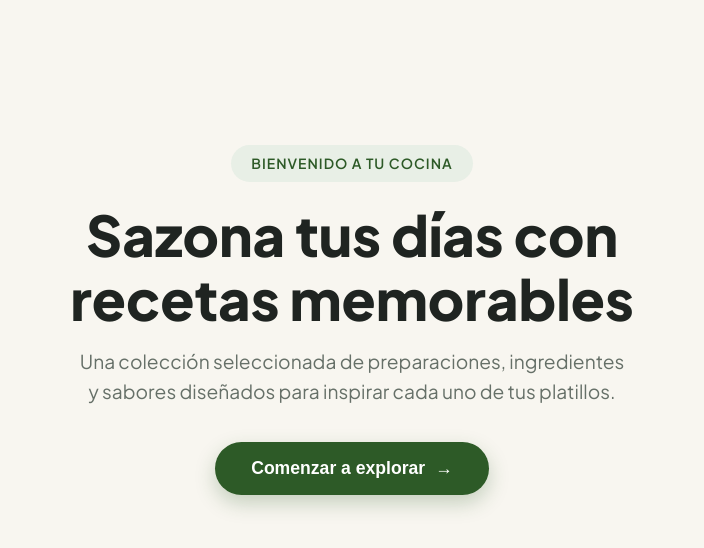
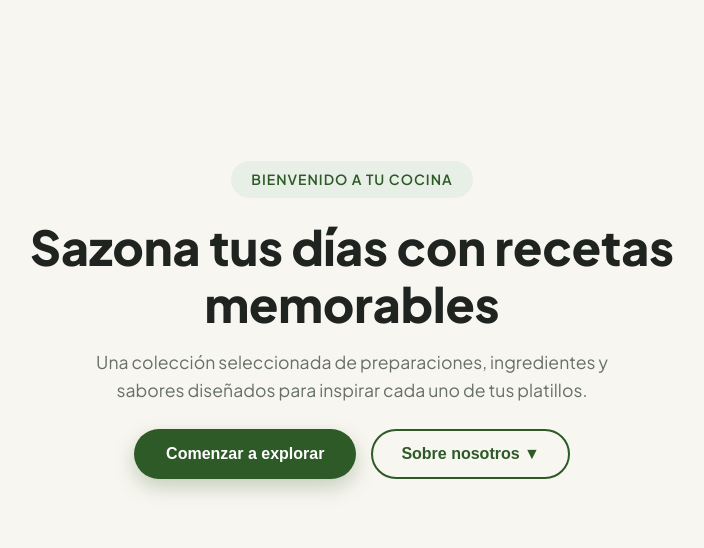
Before and after one commit to sebastianmardonesccp/recetario-app, a React (Vite) app: page / in a window 1280 px wide. Shown: the top 548 px of the page, without its empty margins (288-992 px from the left). Built offline with nearby package versions, Linux system fonts and the light colour scheme.

Commit message:
Agregar boton sobre nosotros con animacion de deslizamiento en bienvenida

```diff
--- a/src/App.jsx
+++ b/src/App.jsx
@@ -6,6 +6,7 @@ import ModalDetalle from './components/ModalDetalle';
 import recetasIniciales from './data/recetas.json';
 
 export default function App() {
+  // ¡Asegúrate de que empiece en true!
   const [mostrarBienvenida, setMostrarBienvenida] = useState(true);
   const [recetas, setRecetas] = useState([]);
   const [busqueda, setBusqueda] = useState('');
@@ -56,13 +57,13 @@ export default function App() {
     return coincideBusqueda && coincideCategoria && coincideFavorito;
   });
 
+  // Renderizado condicional: Muestra la pantalla inicial
   if (mostrarBienvenida) {
     return <Bienvenida enComenzar={() => setMostrarBienvenida(false)} />;
   }
 
   return (
     <div className="layout-contenedor">
-      {/* Menú Lateral / Sidebar */}
       <aside className="sidebar">
         <div className="sidebar-header">
           <span className="badge">RECETARIO</span>
@@ -89,7 +90,6 @@ export default function App() {
         </div>
       </aside>
 
-      {/* Área Principal de Contenido */}
       <main className="contenido-principal">
         <header className="header-principal">
           <h1>{soloFavoritos ? 'Mis Recetas Guardadas' : 'Colección Gastronómica'}</h1>
--- a/src/components/Bienvenida.jsx
+++ b/src/components/Bienvenida.jsx
@@ -1,14 +1,7 @@
 import React, { useState } from 'react';
 
 export default function Bienvenida({ enComenzar }) {
-  const [saliendo, setSaliendo] = useState(false);
-
-  const manejarClick = () => {
-    setSaliendo(true);
-    setTimeout(() => {
-      enComenzar();
-    }, 400); // Tiempo para completar la animación de salida
-  };
+  const [mostrarSobreNosotros, setMostrarSobreNosotros] = useState(false);
 
   return (
     <div style={{
@@ -18,10 +11,7 @@ export default function Bienvenida({ enComenzar }) {
       alignItems: 'center',
       minHeight: '80vh',
       textAlign: 'center',
-      padding: '20px',
-      opacity: saliendo ? 0 : 1,
-      transform: saliendo ? 'scale(0.96)' : 'scale(1)',
-      transition: 'all 0.4s cubic-bezier(0.4, 0, 0.2, 1)'
+      padding: '20px'
     }}>
       <span style={{
         backgroundColor: '#e8efe6',
@@ -39,10 +29,10 @@ export default function Bienvenida({ enComenzar }) {
 
       <h1 style={{
         color: 'var(--text-dark)',
-        fontSize: '3.5rem',
+        fontSize: '3rem',
         fontWeight: '800',
         margin: '0 0 15px 0',
-        lineHeight: '1.15',
+        lineHeight: '1.2',
         maxWidth: '700px'
       }}>
         Sazona tus días con recetas memorables
@@ -50,33 +40,64 @@ export default function Bienvenida({ enComenzar }) {
 
       <p style={{
         color: 'var(--text-muted)',
-        fontSize: '1.2rem',
+        fontSize: '1.1rem',
         maxWidth: '550px',
-        margin: '0 0 35px 0',
+        margin: '0 0 25px 0',
         lineHeight: '1.6'
       }}>
         Una colección seleccionada de preparaciones, ingredientes y sabores diseñados para inspirar cada uno de tus platillos.
       </p>
 
+      {/* Botones de acción */}
+      <div style={{ display: 'flex', gap: '15px', flexWrap: 'wrap', justifyContent: 'center' }}>
         <button
-        onClick={manejarClick}
+          onClick={enComenzar}
           style={{
-          padding: '16px 36px',
+            padding: '14px 32px',
             backgroundColor: 'var(--primary)',
             color: '#fff',
             border: 'none',
             borderRadius: '30px',
-          fontSize: '1.1rem',
+            fontSize: '1rem',
             fontWeight: '700',
             cursor: 'pointer',
-          boxShadow: '0 8px 20px rgba(45, 90, 39, 0.25)',
-          display: 'flex',
-          alignItems: 'center',
-          gap: '10px'
+            boxShadow: '0 8px 20px rgba(45, 90, 39, 0.25)'
           }}
         >
-        Comenzar a explorar <span>→</span>
+          Comenzar a explorar
         </button>
+
+        <button
+          onClick={() => setMostrarSobreNosotros(!mostrarSobreNosotros)}
+          style={{
+            padding: '14px 28px',
+            backgroundColor: 'transparent',
+            color: 'var(--primary)',
+            border: '2px solid var(--primary)',
+            borderRadius: '30px',
+            fontSize: '1rem',
+            fontWeight: '600',
+            cursor: 'pointer',
+            transition: 'all 0.2s ease'
+          }}
+        >
+          {mostrarSobreNosotros ? 'Ocultar info ▲' : 'Sobre nosotros ▼'}
+        </button>
+      </div>
+
+      {/* Contenido desplegable "Sobre Nosotros" */}
+      {mostrarSobreNosotros && (
+        <div className="sobre-nosotros-desplegable">
+          <h3 style={{ margin: '0 0 10px 0', color: 'var(--primary)', fontSize: '1.2rem' }}>
+            Nuestra Misión
+          </h3>
+          <p style={{ margin: 0, color: 'var(--text-muted)', fontSize: '0.95rem', lineHeight: '1.6' }}>
+            Nacimos con el propósito de simplificar y elevar la experiencia culinaria en casa.
+            Creemos que cocinar no debe ser complicado: reunimos recetas prácticas, nutritivas
+            y deliciosas organizadas de forma intuitiva para que disfrutes tanto el proceso como el resultado.
+          </p>
+        </div>
+      )}
     </div>
   );
 }
--- a/src/index.css
+++ b/src/index.css
@@ -356,3 +356,32 @@ body {
     grid-template-columns: 1fr;
   }
 }
+
+/* ==========================================================================
+   ANIMACIÓN DESPLEGABLE SOBRE NOSOTROS
+   ========================================================================== */
+@keyframes slideDown {
+  from {
+    opacity: 0;
+    transform: translateY(-15px);
+    max-height: 0;
+  }
+  to {
+    opacity: 1;
+    transform: translateY(0);
+    max-height: 300px;
+  }
+}
+
+.sobre-nosotros-desplegable {
+  margin-top: 30px;
+  max-width: 600px;
+  padding: 24px;
+  background-color: #ffffff;
+  border: 1px solid var(--border-color);
+  border-radius: 16px;
+  box-shadow: var(--shadow-sm);
+  animation: slideDown 0.4s cubic-bezier(0.16, 1, 0.3, 1) forwards;
+  overflow: hidden;
+  text-align: center;
+}
```
Lines whose indentation alone changed are shown as unchanged.
